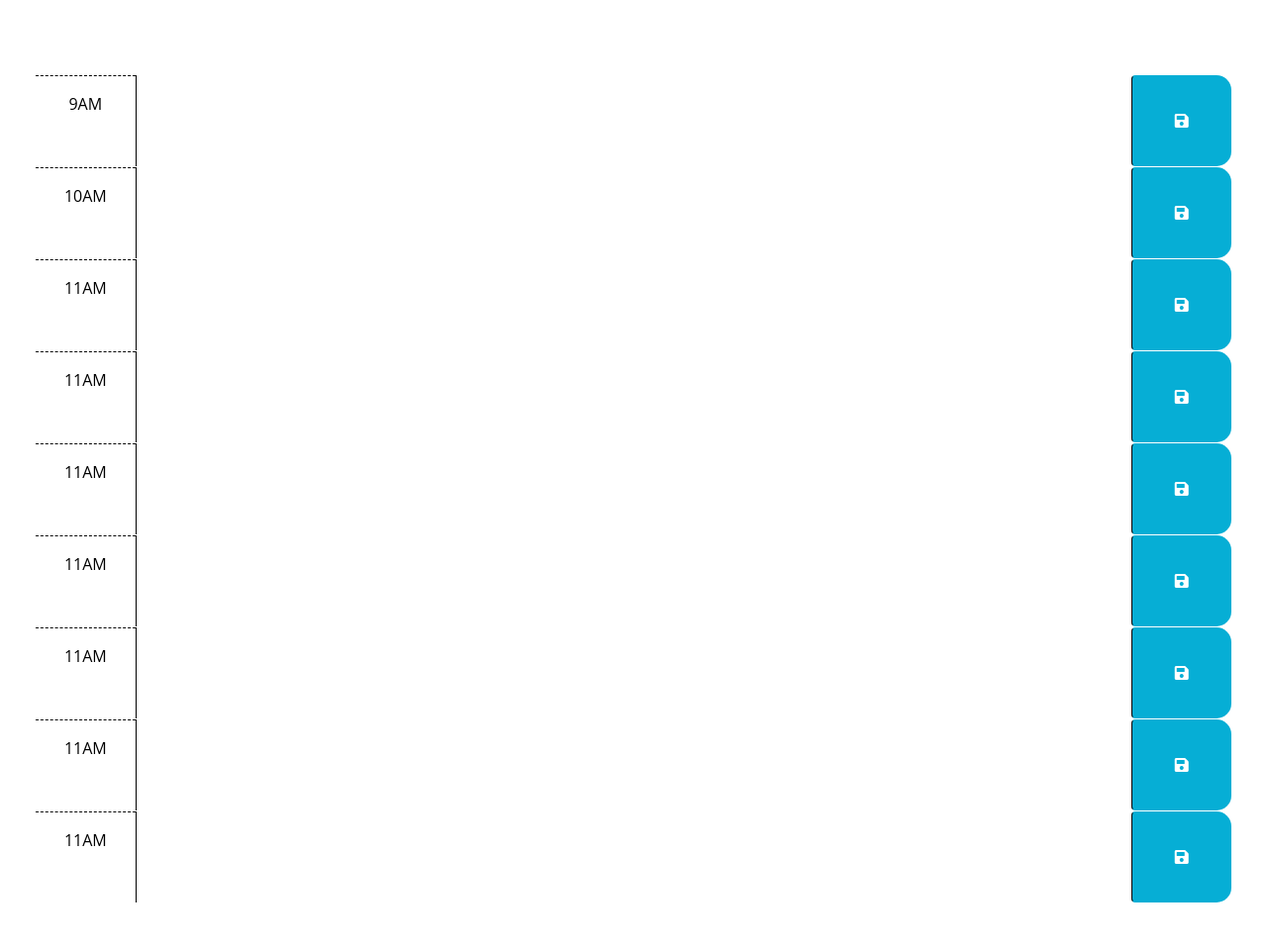
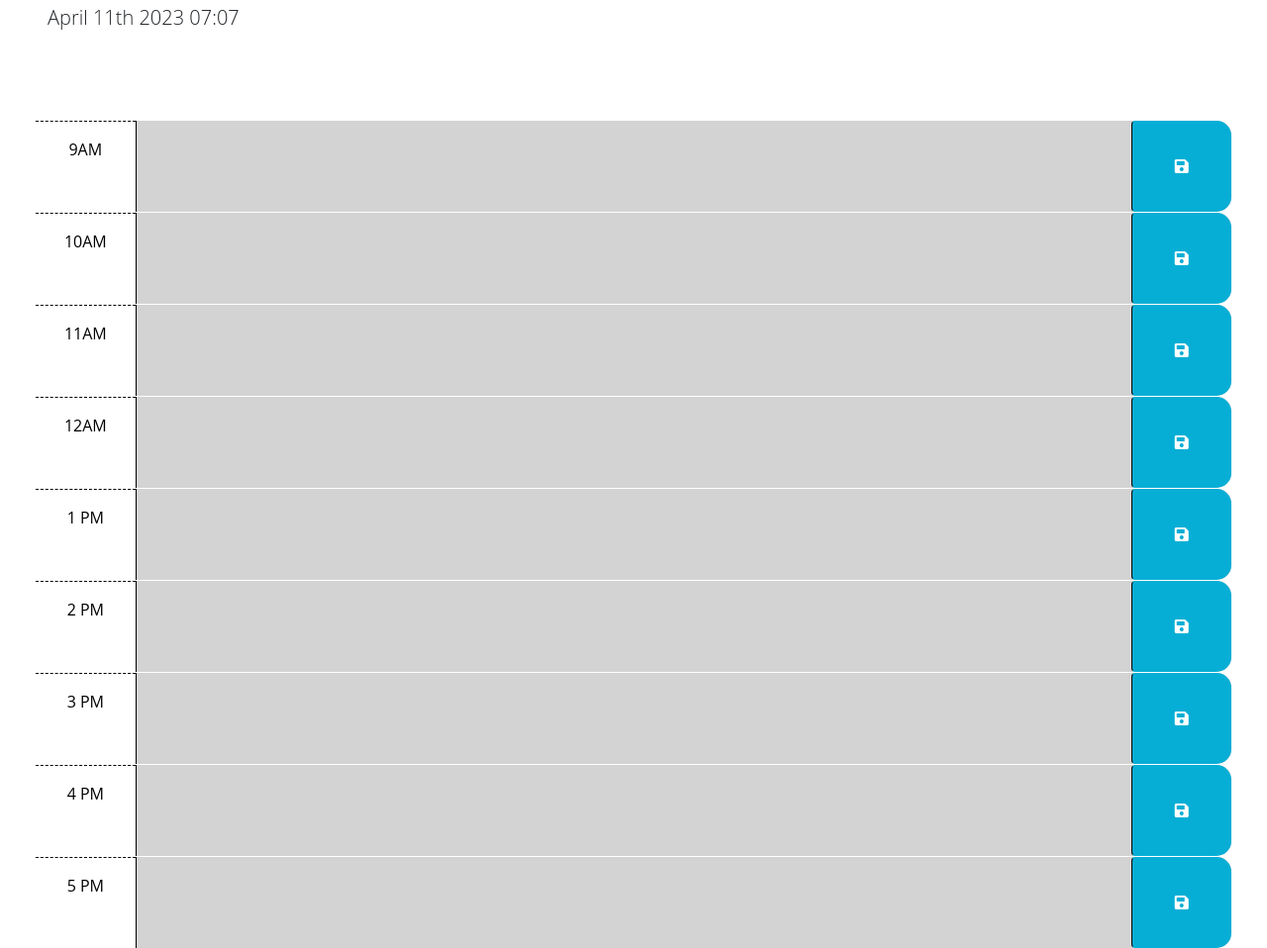
Before and after one commit to AleksandrBausher/Work-Day-Schedule, a plain HTML site: page index.html in a window 1280 px wide. Shown: the part 176-1134 px from the top of the page at 99% size. Before the commit the page ends 1088 px from the top, so only its background shows below. Drawn offline with nearby package versions, Linux system fonts and the light colour scheme.

Commit message:
div colors are perefectly set according to the time

```diff
--- a/index.html
+++ b/index.html
@@ -23,6 +23,7 @@
     <link rel="stylesheet" href="style.css" />
     <title>Work Day Scheduler</title>
   </head>
+
   <body>
     <header class="p-5 mb-4">
       <h1 class="display-3">Work Day Scheduler</h1>
@@ -67,42 +68,42 @@
         </button>
       </div>
       <div id="hour-12" class="row time-block">
-        <div class="col-2 col-md-1 hour text-center py-3">11AM</div>
+        <div class="col-2 col-md-1 hour text-center py-3">12AM</div>
         <textarea class="col-8 col-md-10 description" rows="3"> </textarea>
         <button class="btn saveBtn col-2 col-md-1" aria-label="save">
           <i class="fas fa-save" aria-hidden="true"></i>
         </button>
       </div>
       <div id="hour-13" class="row time-block">
-        <div class="col-2 col-md-1 hour text-center py-3">11AM</div>
+        <div class="col-2 col-md-1 hour text-center py-3">1 PM</div>
         <textarea class="col-8 col-md-10 description" rows="3"> </textarea>
         <button class="btn saveBtn col-2 col-md-1" aria-label="save">
           <i class="fas fa-save" aria-hidden="true"></i>
         </button>
       </div>
       <div id="hour-14" class="row time-block">
-        <div class="col-2 col-md-1 hour text-center py-3">11AM</div>
+        <div class="col-2 col-md-1 hour text-center py-3">2 PM</div>
         <textarea class="col-8 col-md-10 description" rows="3"> </textarea>
         <button class="btn saveBtn col-2 col-md-1" aria-label="save">
           <i class="fas fa-save" aria-hidden="true"></i>
         </button>
       </div>
       <div id="hour-15" class="row time-block">
-        <div class="col-2 col-md-1 hour text-center py-3">11AM</div>
+        <div class="col-2 col-md-1 hour text-center py-3">3 PM</div>
         <textarea class="col-8 col-md-10 description" rows="3"> </textarea>
         <button class="btn saveBtn col-2 col-md-1" aria-label="save">
           <i class="fas fa-save" aria-hidden="true"></i>
         </button>
       </div>
       <div id="hour-16" class="row time-block">
-        <div class="col-2 col-md-1 hour text-center py-3">11AM</div>
+        <div class="col-2 col-md-1 hour text-center py-3">4 PM</div>
         <textarea class="col-8 col-md-10 description" rows="3"> </textarea>
         <button class="btn saveBtn col-2 col-md-1" aria-label="save">
           <i class="fas fa-save" aria-hidden="true"></i>
         </button>
       </div>
       <div id="hour-17" class="row time-block">
-        <div class="col-2 col-md-1 hour text-center py-3">11AM</div>
+        <div class="col-2 col-md-1 hour text-center py-3">5 PM</div>
         <textarea class="col-8 col-md-10 description" rows="3"> </textarea>
         <button class="btn saveBtn col-2 col-md-1" aria-label="save">
           <i class="fas fa-save" aria-hidden="true"></i>
--- a/script.js
+++ b/script.js
@@ -1,3 +1,4 @@
+// Wrap all code that interacts with the DOM in a call to jQuery to ensure that
 // the code isn't run until the browser has finished rendering all the elements
 // in the html.
 $(function () {
@@ -22,14 +23,30 @@ $(function () {
 
   let description = document.getElementsByClassName("description");
   let mainContainer = document.getElementById("mainContainer");
+  let currentDay = document.getElementById("currentDay");
+  let saveBtn = document.getElementsByClassName("saveBtn");
 
-  let saveBtn = document.getElementsByClassName("saveBtn");
+  currentDay.textContent = moment().format('MMMM Do YYYY hh:mm');
+
+
+  for (var i = 9;i<=17;i++){
+    var rightNow= `${moment().format('H')}`;
+    if(i<rightNow){
+      $(`#hour-${i}`).addClass("past")
+    }
+    else if(i == rightNow){
+      $(`#hour-${i}`).addClass("present")
+    }else{
+      $(`#hour-${i}`).addClass("future")
+    }
+  }
+
 
 
 
 
   function getDescriptionTextarea(event) {
-    console.log(event.target.className);
+    var parentID = event.target.parentNode.id;
   }
 
   mainContainer.addEventListener("click", getDescriptionTextarea);
```
